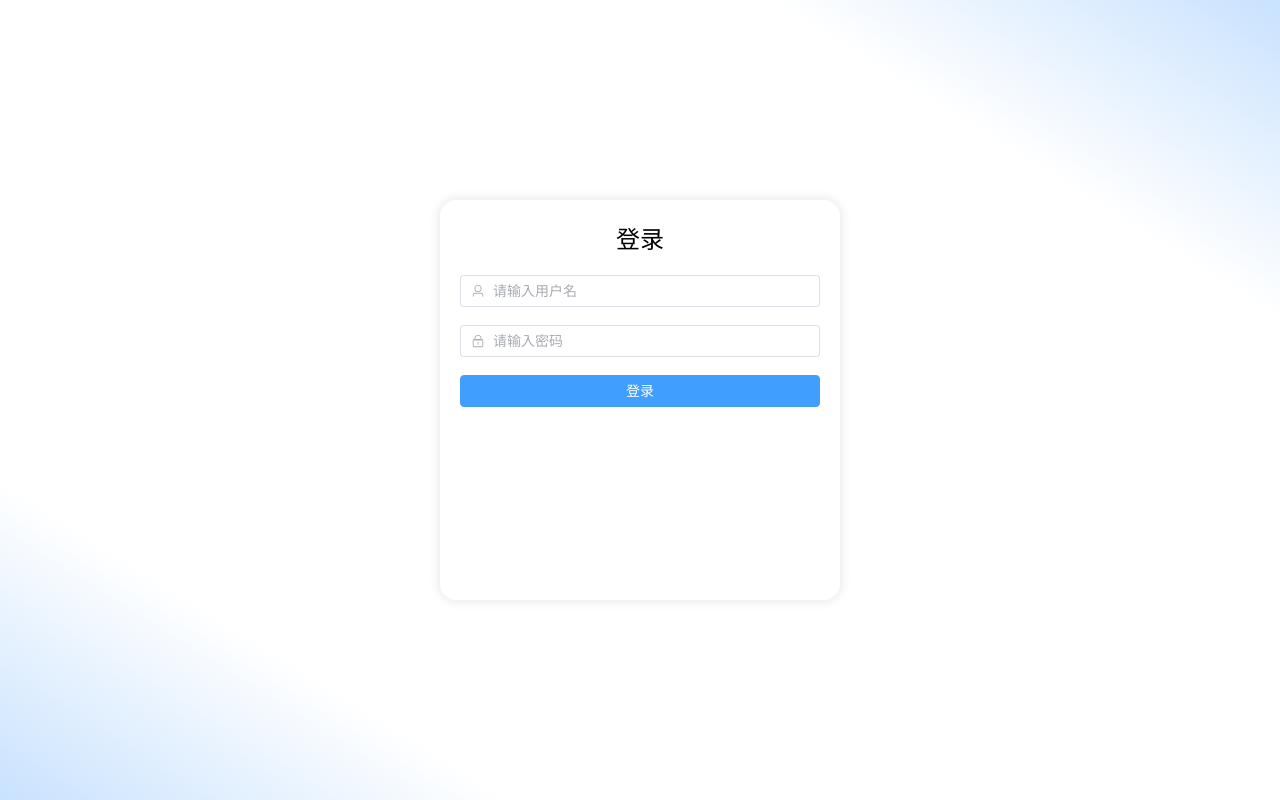
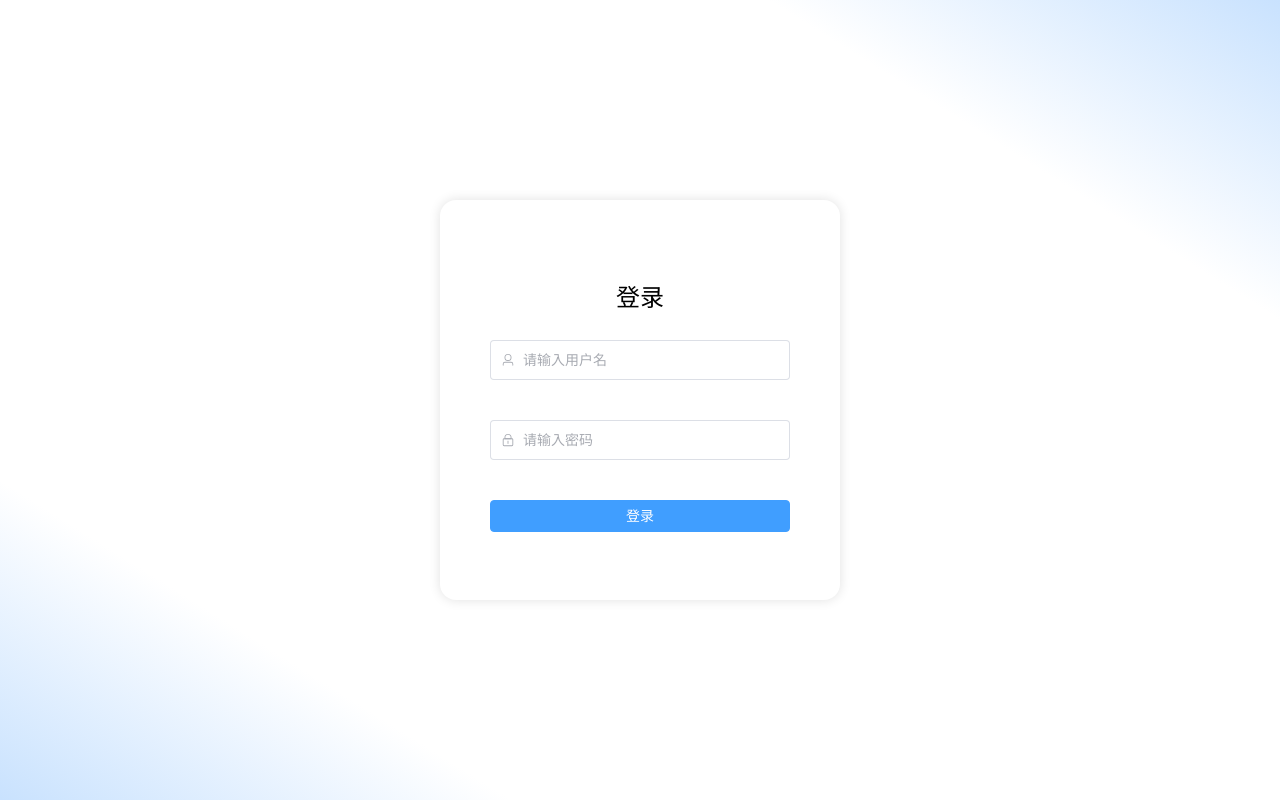
Before and after one commit to Musiboa/chat-app, a Vue app in the folder chat-app-client/: page /login in a window 1280 px wide. Built offline with nearby package versions, Linux system fonts and the light colour scheme.

Commit message:
feat: 登录初步

```diff
--- a/chat-app-client/src/styles/index.less
+++ b/chat-app-client/src/styles/index.less
@@ -1 +1,2 @@
 @import "./reset.less";
+@import "./eleUI.less";
--- a/chat-app-client/src/styles/reset.less
+++ b/chat-app-client/src/styles/reset.less
@@ -29,3 +29,17 @@ ol {
   margin: 0;
   padding: 0;
 }
+
+input,
+button,
+select,
+textarea {
+  outline: none;
+  border: none;
+  margin: 0;
+  padding: 0;
+}
+
+input:-internal-autofill-selected {
+  background-color: transparent !important;
+}
--- a/chat-app-client/src/views/login/index.vue
+++ b/chat-app-client/src/views/login/index.vue
@@ -4,17 +4,19 @@
       <h1 class="form-title">登录</h1>
       <el-form :model="userInfo" class="login-form">
         <el-form-item prop="username">
-          <el-input v-model="userInfo.username" placeholder="请输入用户名" prefix-icon="User" clearable></el-input>
+          <el-input v-model="userInfo.username" placeholder="请输入用户名" prefix-icon="User" clearable
+            auto-complete="off"></el-input>
         </el-form-item>
         <el-form-item prop="password">
           <el-input v-model="userInfo.password" type="password" show-password placeholder="请输入密码" prefix-icon="Lock"
-            clearable></el-input>
+            clearable auto-complete="off"></el-input>
         </el-form-item>
         <el-form-item prop="phone" v-show="isLogup">
           <el-input v-model="userInfo.phone" placeholder="请输入手机号"></el-input>
         </el-form-item>
         <el-form-item>
-          <el-button type="primary" class="confirm-btn" @click="isLogup ? logup() : login()">{{ isLogup ? '注册' : '登录' }}</el-button>
+          <el-button type="primary" class="confirm-btn" @click="isLogup ? logup() : login()">{{ isLogup ? '注册' : '登录'
+            }}</el-button>
         </el-form-item>
       </el-form>
     </div>
@@ -23,7 +25,9 @@
 <script setup>
 import axios from 'axios';
 import { ref } from 'vue';
+import { useRouter } from 'vue-router';
 
+const $router = useRouter();
 let isLogup = ref(false);
 const userInfo = ref({
   username: '',
@@ -43,7 +47,10 @@ const logup = () => {
 }
 const login = () => {
   axios.post('http://localhost:3000/api/auth/login', userInfo.value).then(res => {
+    const { data } = res;
+    localStorage.setItem('token', data.token);
     console.log(res)
+    $router.push({ name: 'chat' });
   }).catch(err => {
     console.log(err)
   })
@@ -61,21 +68,32 @@ const login = () => {
     box-sizing: border-box;
     width: 400px;
     height: 50vh;
+    display: flex;
+    flex-direction: column;
     box-shadow: 0px 0px 12px rgba(0, 0, 0, .12);;
     border-radius: 2vh;
-    padding: 20px;
+    padding: 50px;
     background-color: #fff;
   }
   .form-title {
+    display: flex;
+    justify-content: center;
+    align-items: center;
+    height: 30%;
     font-size: 24px;
     font-weight: 500;
     text-align: center;
-    margin-bottom: 20px;
   }
   .login-form {
+    flex: 1;
     width: 100%;
     height: 100%;
-    align-items: center;
+    display: flex;
+    flex-direction: column;
+    justify-content: space-between;
+    .el-input {
+      height: 40px;
+    }
     .confirm-btn {
       width: 100%;
     }
```
Also changed, not shown: chat-app-client/src/styles/eleUI.less (added).
